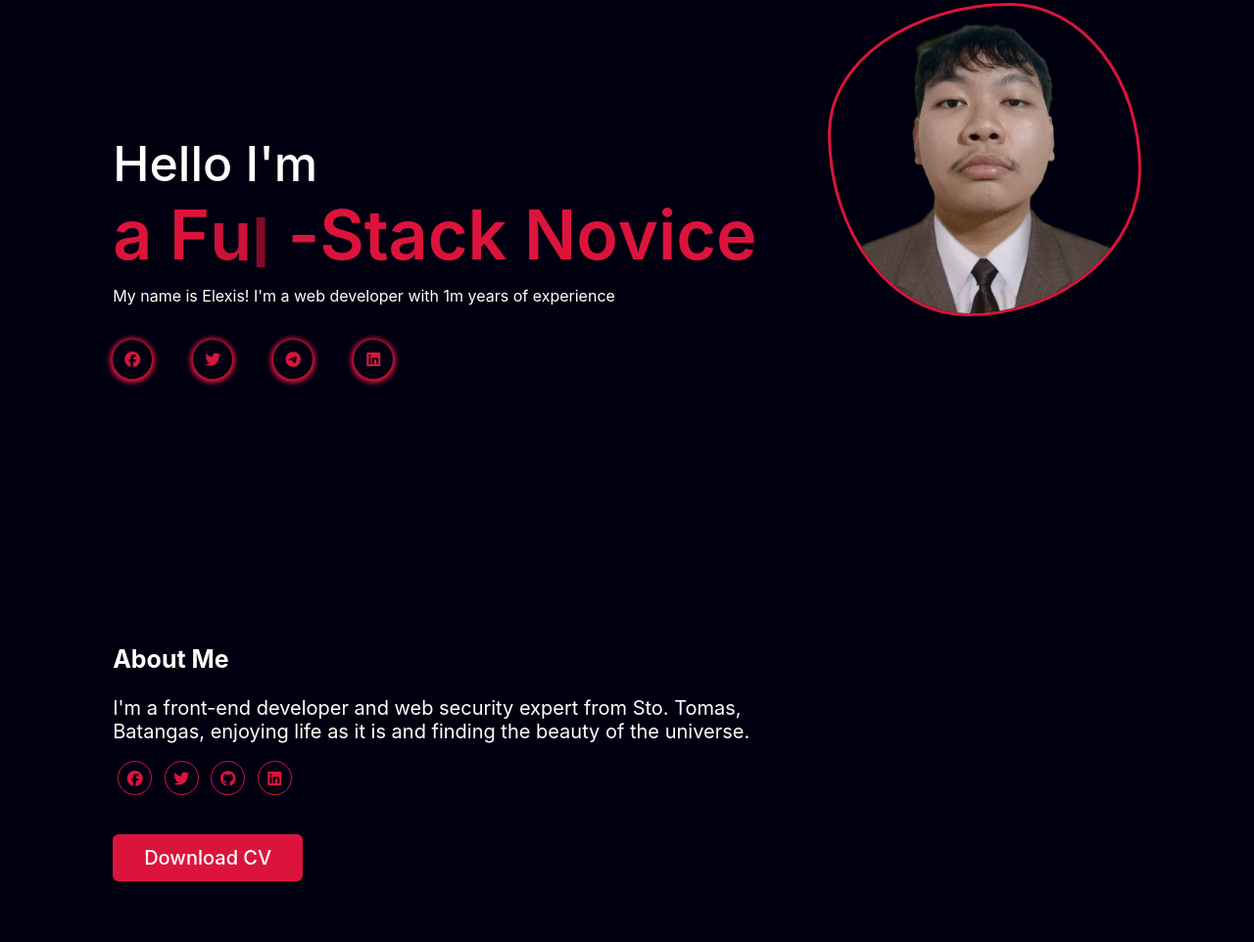
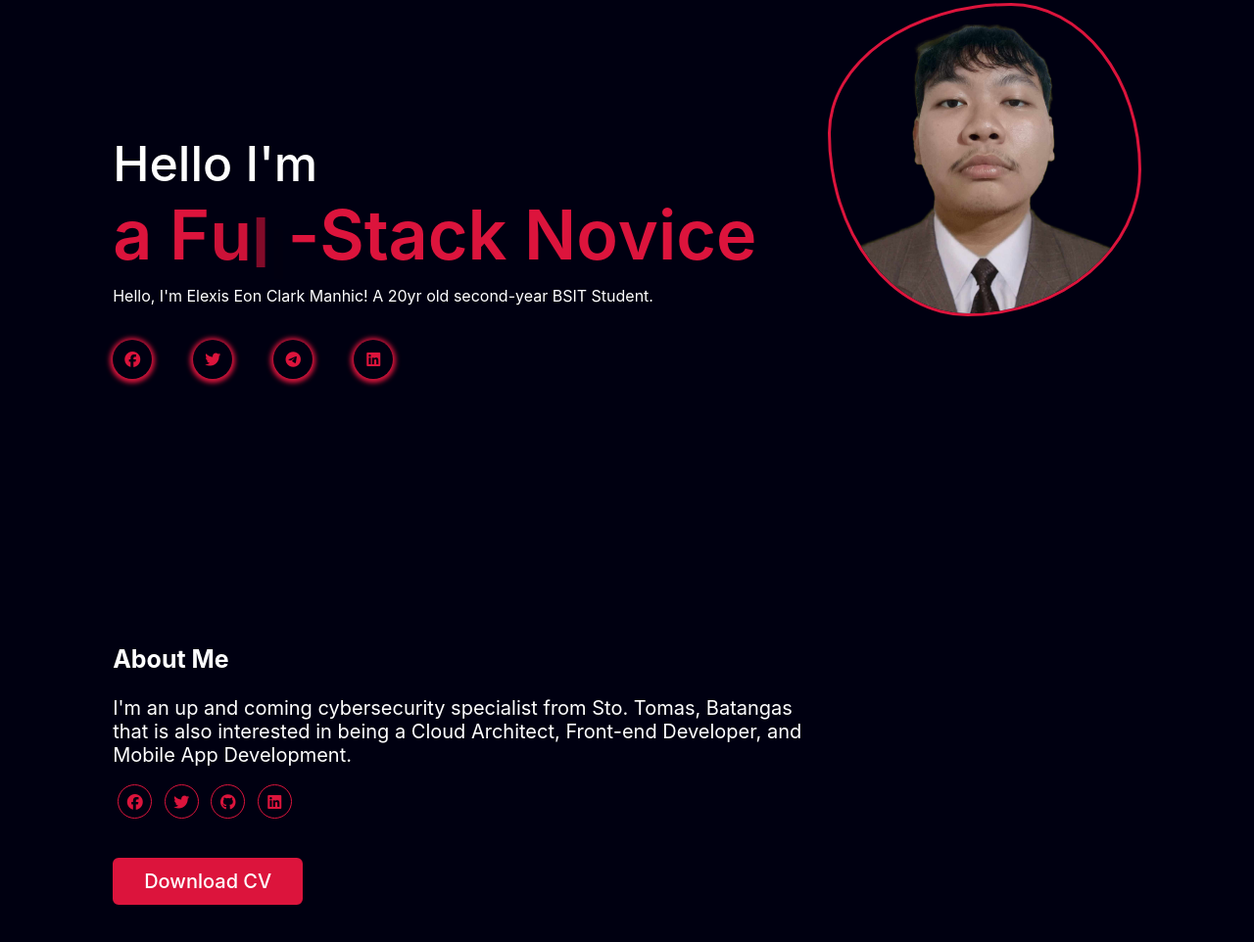
Before and after one commit to LokiAtAsgard/ManhicWebsite, a plain HTML site: page index.html in a window 1280 px wide. Shown: the part 312-1274 px from the top of the page at 98% size. Drawn offline with nearby package versions, Linux system fonts and the light colour scheme; no server answers.

Commit message:
Update index.html

```diff
--- a/index.html
+++ b/index.html
@@ -73,7 +73,7 @@
                 <span id="SliderValue"></span>
             </div>
             <div class="featured-text-info">
-                <p>My name is Elexis! I'm a web developer with 1m years of experience</p>
+                <p>Hello, I'm Elexis Eon Clark Manhic! A 20yr old second-year BSIT Student.</p>
             </div>
             <div class="social_icons">
                 <a href="https://www.facebook.com/yhuen.manhic/"><i class="fab fa-facebook" style="color: crimson;"></i></a>
@@ -93,8 +93,9 @@
                 <div class="about">
                     <h1 class="title_h1">About Me</h1>
 
-                    <p>I'm a front-end developer and web security expert from Sto. Tomas, Batangas,
-                    enjoying life as it is and finding the beauty of the universe.
+                    <p>I'm an up and coming cybersecurity specialist from Sto. Tomas, Batangas
+                        that is also interested in being a Cloud Architect, Front-end Developer,
+                        and Mobile App Development.
                     </p>
 
                     <div class="about_social">
```
